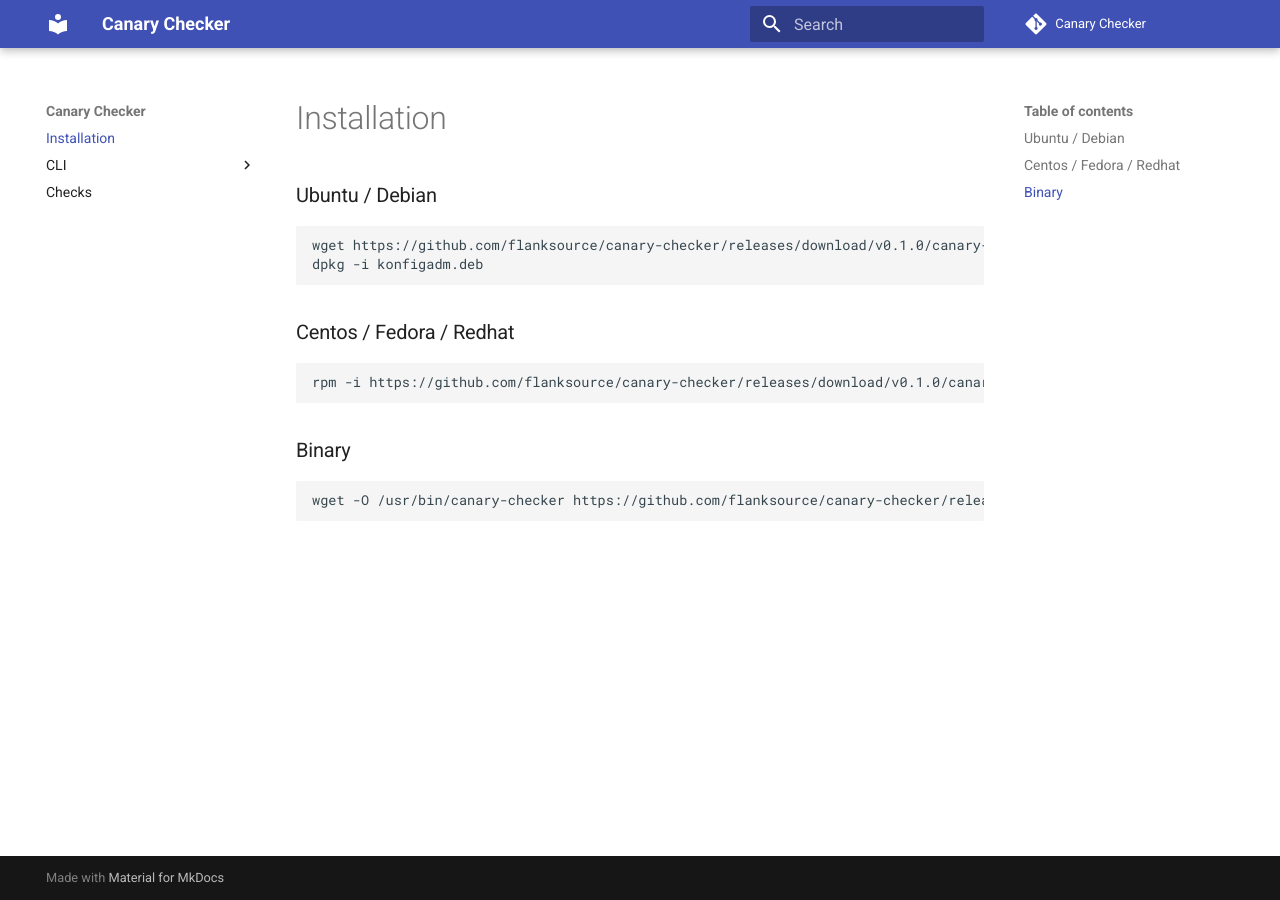
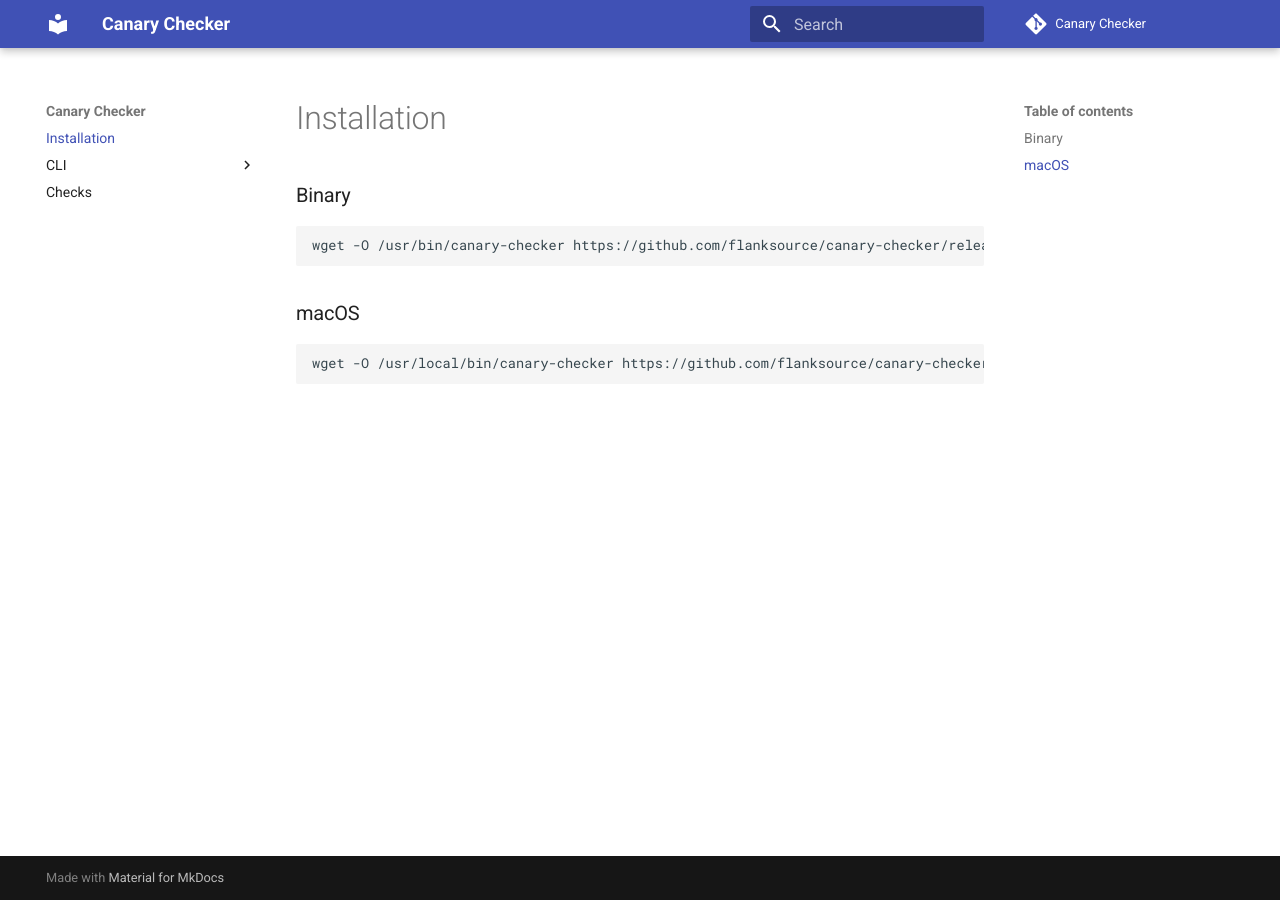
Before and after one commit to flanksource/canary-checker, an MkDocs documentation site: the page built from docs/installation.md, in a window 1280 px wide. Built offline with MkDocs 1.6.1 and Material for MkDocs 9.7.7, drawn with Linux system fonts in a browser that asks for light colours; comment, search, counter and statistics services are not loaded.

Commit message:
fix release links add `make static` notice to README.md

````diff
--- a/docs/installation.md
+++ b/docs/installation.md
@@ -1,20 +1,13 @@
 # Installation
-
-### Ubuntu / Debian
-
-```bash
-wget https://github.com/flanksource/canary-checker/releases/download/v0.1.0/canary-checker.deb
-dpkg -i konfigadm.deb
-```
-
-### Centos / Fedora / Redhat
-
-```bash
-rpm -i https://github.com/flanksource/canary-checker/releases/download/v0.1.0/canary-checker.rpm
-```
 
 ### Binary
 
 ```bash
-wget -O /usr/bin/canary-checker https://github.com/flanksource/canary-checker/releases/download/v0.1.0/canary-checker && chmod +x /usr/bin/canary-checker
+wget -O /usr/bin/canary-checker https://github.com/flanksource/canary-checker/releases/latest/download/canary-checker && chmod +x /usr/bin/canary-checker
 ```
+
+### macOS
+
+```bash
+wget -O /usr/local/bin/canary-checker https://github.com/flanksource/canary-checker/releases/latest/download/canary-checker_osx && chmod +x /usr/local/bin/canary-checker
+```
````
Also changed, not shown: README.md (+9 -0 lines).
